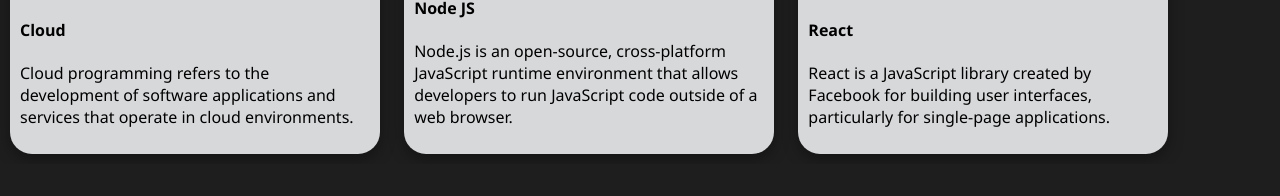
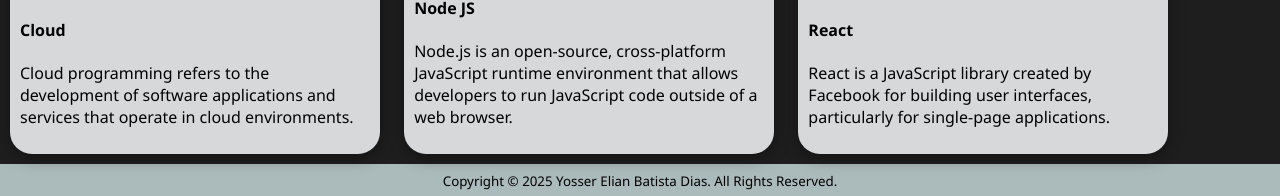
Before and after one commit to Yoss0731/Blog, a plain HTML site: page index.html in a window 1280 px wide. Shown: the part 1208-1404 px from the top of the page. Before the commit the page ends 1372 px from the top, so only its background shows below. Drawn offline with nearby package versions, Linux system fonts and the light colour scheme.

Commit message:
Add footer with copyright notice and style adjustments

```diff
--- a/index.html
+++ b/index.html
@@ -119,6 +119,10 @@
     <!--fin de seccion de articulos-->
 
     <!--footer-->
-    <footer></footer>
+      <footer>
+    <small>
+      Copyright © 2025 Yosser Elian Batista Dias. All Rights Reserved.
+    </small>
+  </footer>
   </body>
 </html>
--- a/style.css
+++ b/style.css
@@ -62,8 +62,8 @@ body {
   background-color: rgb(176, 173, 173)
 }
 
-.push {
-  margin-left: auto;
+.sec-articles {
+  padding: 20px;
 }
 
 .articulo {
@@ -88,3 +88,10 @@ h4 {
   height: 160px;
   border-radius: 22px;
 }
+
+footer {
+  text-align: center;
+  padding: 5px;
+  background-color: #abbaba;
+  color: black;
+}
```
